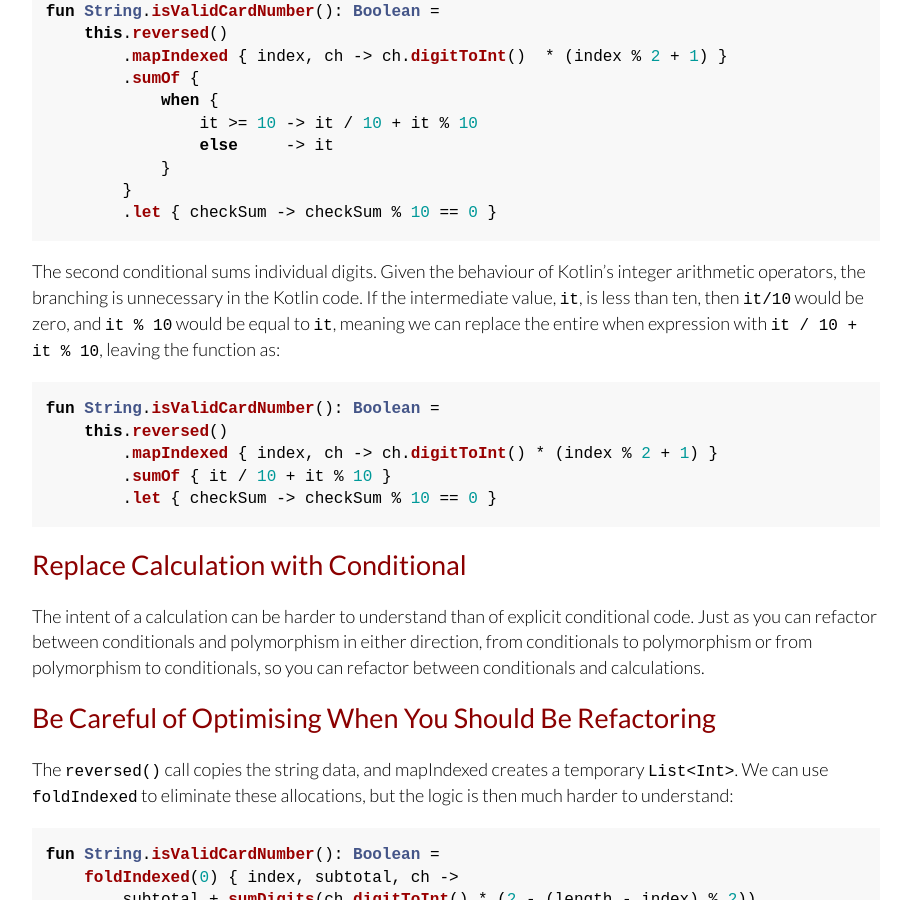
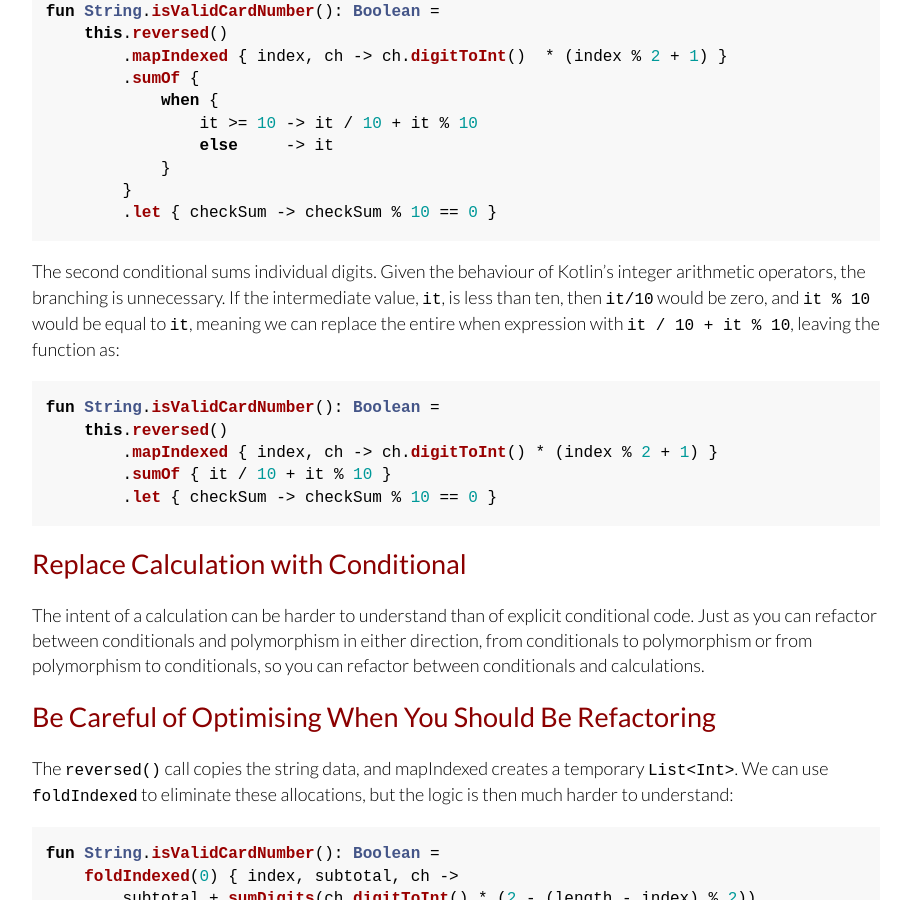
Before and after one commit to java-to-kotlin/java-to-kotlin.github.io, a Jekyll site: the page built from _posts/2024-06-03-conditional-to-calculation.md, in a window 1280 px wide and 900 px high, scrolled down 2620 px. Shown: the whole window, without its empty margins (364-1275 px from the left). Built offline with Jekyll 4.4.1, drawn with Linux system fonts in a browser that asks for light colours.

Commit message:
Remove unnecessary text

````diff
--- a/_posts/2024-06-03-conditional-to-calculation.md
+++ b/_posts/2024-06-03-conditional-to-calculation.md
@@ -125,7 +125,7 @@ fun String.isValidCardNumber(): Boolean =
 ```
 
 The second conditional sums individual digits.
-Given the behaviour of Kotlin's integer arithmetic operators, the branching is unnecessary in the Kotlin code.
+Given the behaviour of Kotlin's integer arithmetic operators, the branching is unnecessary.
 If the intermediate value, `it`, is less than ten, then `it/10` would be zero, and `it % 10` would be equal to `it`, meaning we can replace the entire when expression with `it / 10 + it % 10`, leaving the function as:
 
 ```kotlin
````
